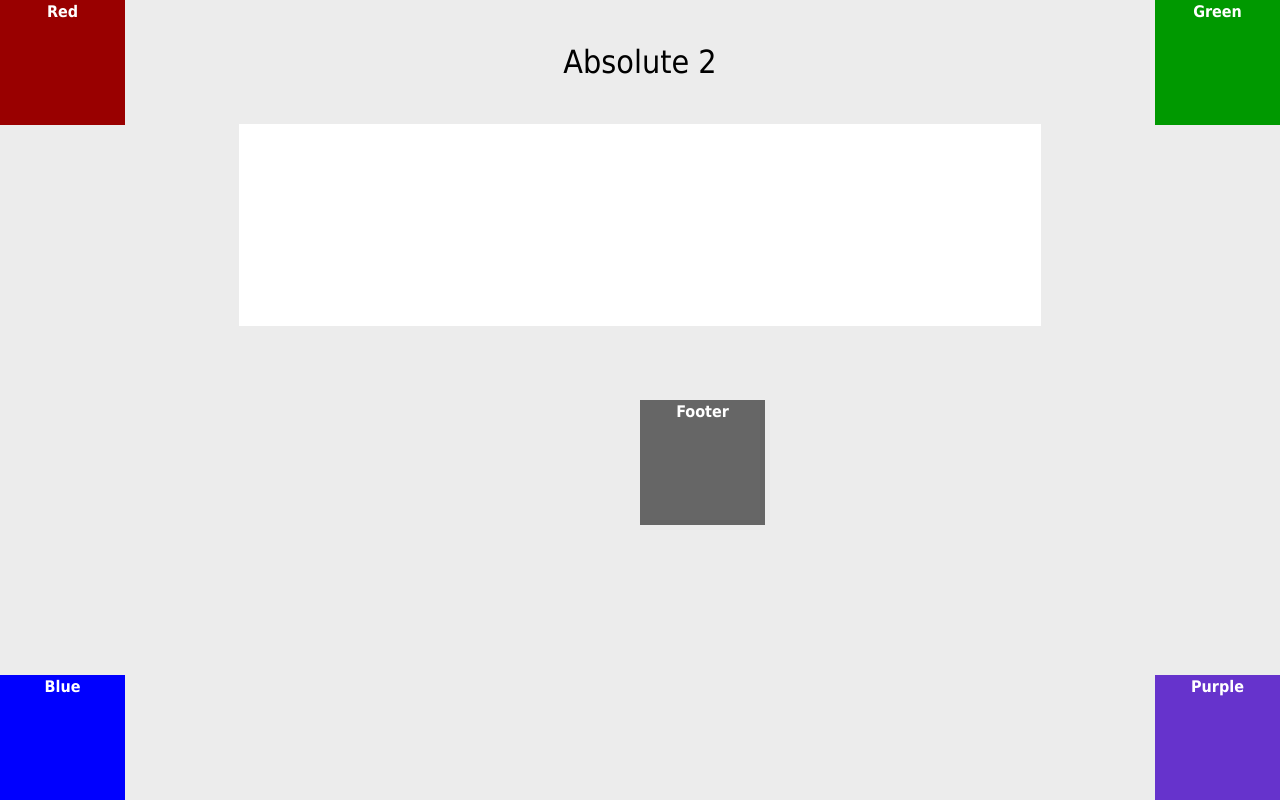
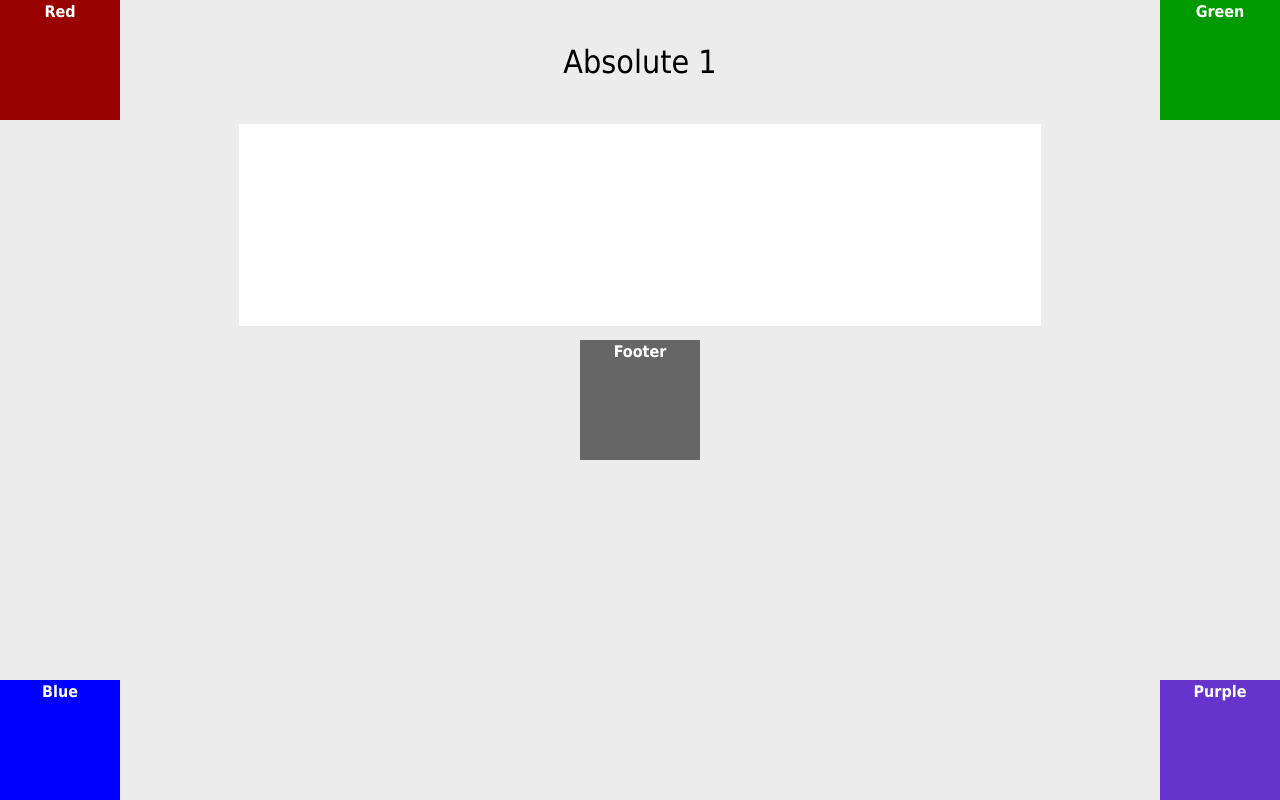
Before and after one commit to HMRconnect/ifsc-1310, a plain HTML site: page positioning-lab/absolute-1.html in a window 1280 px wide. Drawn offline with Linux system fonts and the light colour scheme.

Commit message:
Positioning Lab Commit 3

```diff
--- a/positioning-lab/absolute-1.html
+++ b/positioning-lab/absolute-1.html
@@ -33,16 +33,16 @@ body {
 }
 #red {
 	background-color: #900;
-    width:125px;
-	height:125px;
+    width:120px;
+	height:120px;
 	position:absolute;
 	top:0;
 	left:0;
 }
 #green {
 	background-color: #090;
-	width:125px;
-	height:125px;
+	width:120px;
+	height:120px;
 	position:absolute;
 	top:0;
 	right:0;
@@ -50,8 +50,8 @@ body {
 }
 #blue {
 	background-color: #00F;
-	width:125px;
-	height:125px;
+	width:120px;
+	height:120px;
 	position:absolute;
 	bottom:0;
 	left:0;
@@ -59,8 +59,8 @@ body {
 }
 #purple {
 	background-color: #63C;
-	width:125px;
-	height:125px;
+	width:120px;
+	height:120px;
 	position:absolute;
 	bottom:0;
 	right:0;
@@ -68,11 +68,13 @@ body {
 }
 #footer {
 	background-color: #666;
-	width:125px;
-	height:125px;
+	width:120px;
+	height:120px;
 	position:absolute;
 	top:50%;
 	left:50%;
+	margin-left:-60px;
+	margin-top:-60px;
 
 }
 h1 {
@@ -84,7 +86,7 @@ h1 {
 </head>
 
 <body>
-<h1>Absolute 2</h1>
+<h1>Absolute 1</h1>
 <div id="wrapper">
   <div id="red">Red</div>
   <div id="green">Green</div>
```
Also changed, not shown: index.html (+1 -1 lines), positioning-lab/absolute-2.html (+12 -10 lines).
